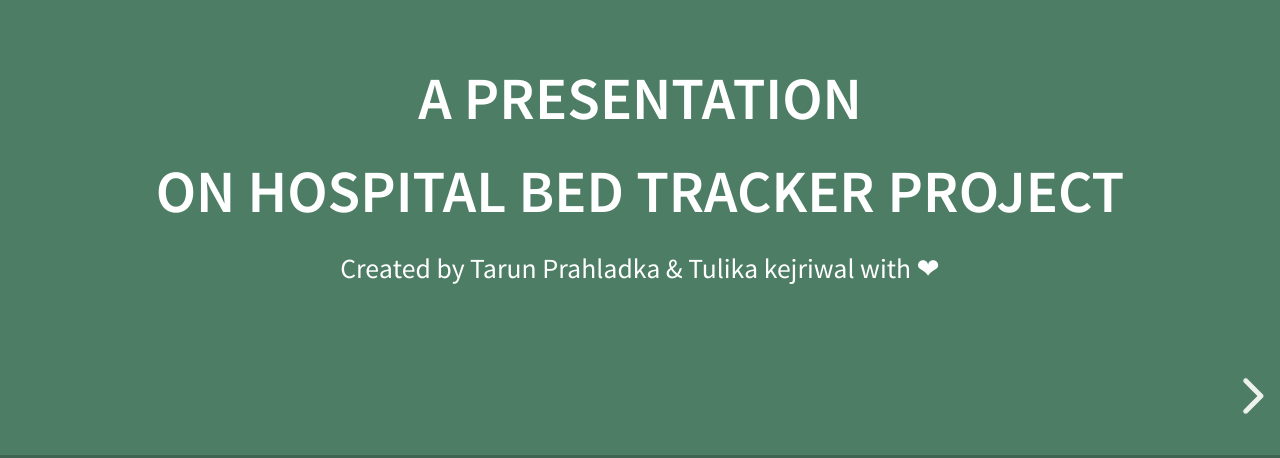
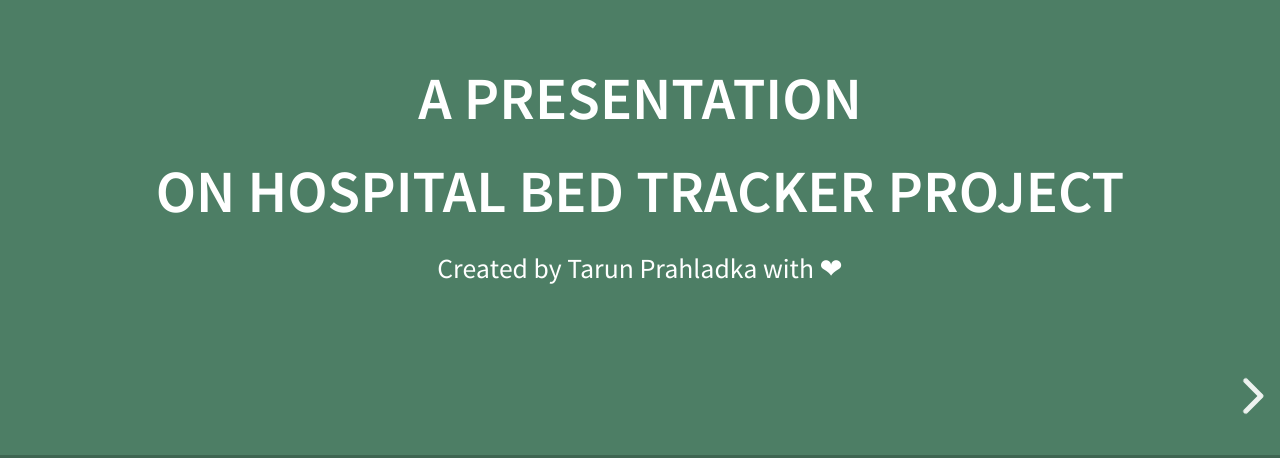
Before and after one commit to yashrajmishra/hospital-bed-presentation, a website: page index.html in a window 1280 px wide. Shown: the part 342-800 px from the top of the page. Drawn offline with Linux system fonts and the light colour scheme.

Commit message:
Revert "Merge pull request #10 from tarunagarwal99/master"
This reverts commit fe626024e15454af9279db2965d2be3b10bf0bee, reversing
changes made to 8dc6cda38d840ba7a13c045e5d6030c4a6fc7caf.

```diff
--- a/index.html
+++ b/index.html
@@ -36,7 +36,7 @@
 				<h3>A Presentation </h3>
 				<h3>On Hospital Bed Tracker Project</h3>
 				<p>
-					<small>Created by Tarun Prahladka & Tulika kejriwal
+					<small>Created by Tarun Prahladka
 						with ❤</small>
 				</p>
 			</section>
```
